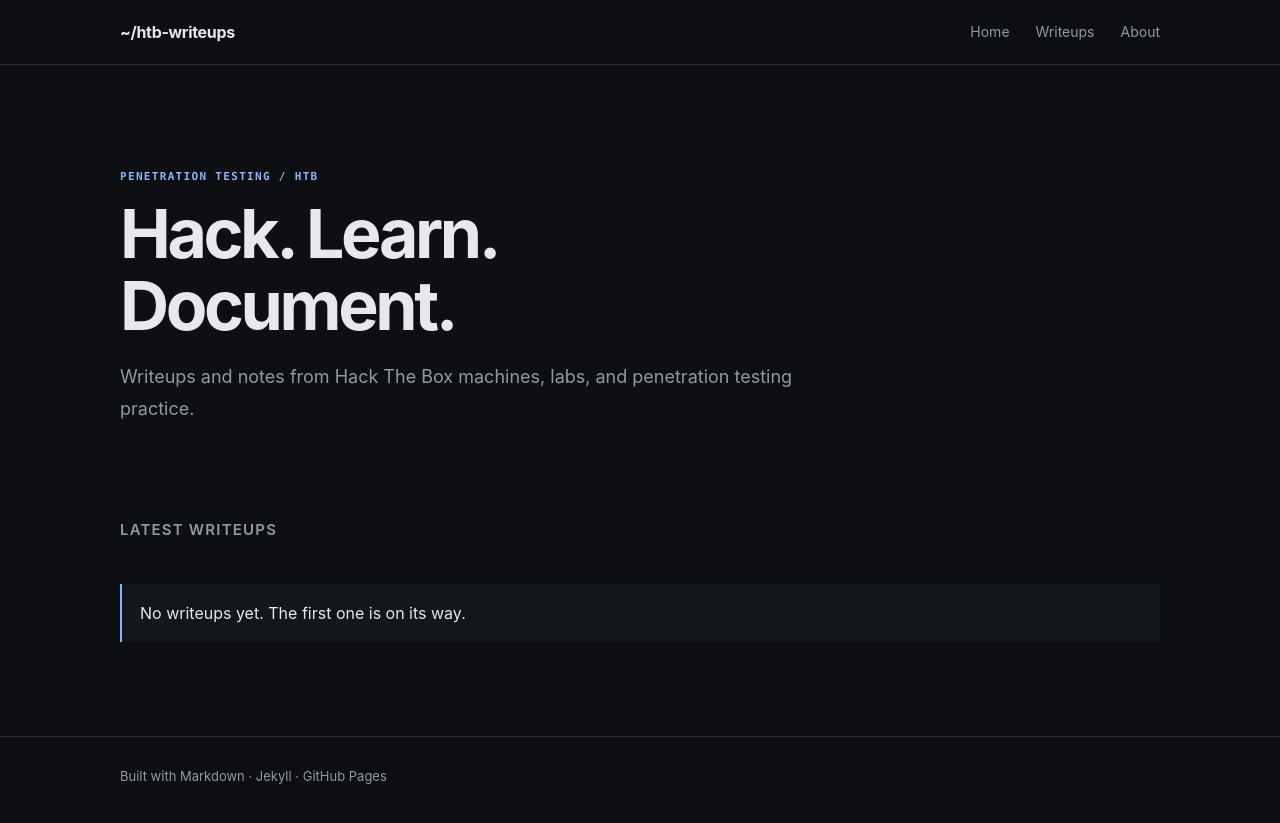
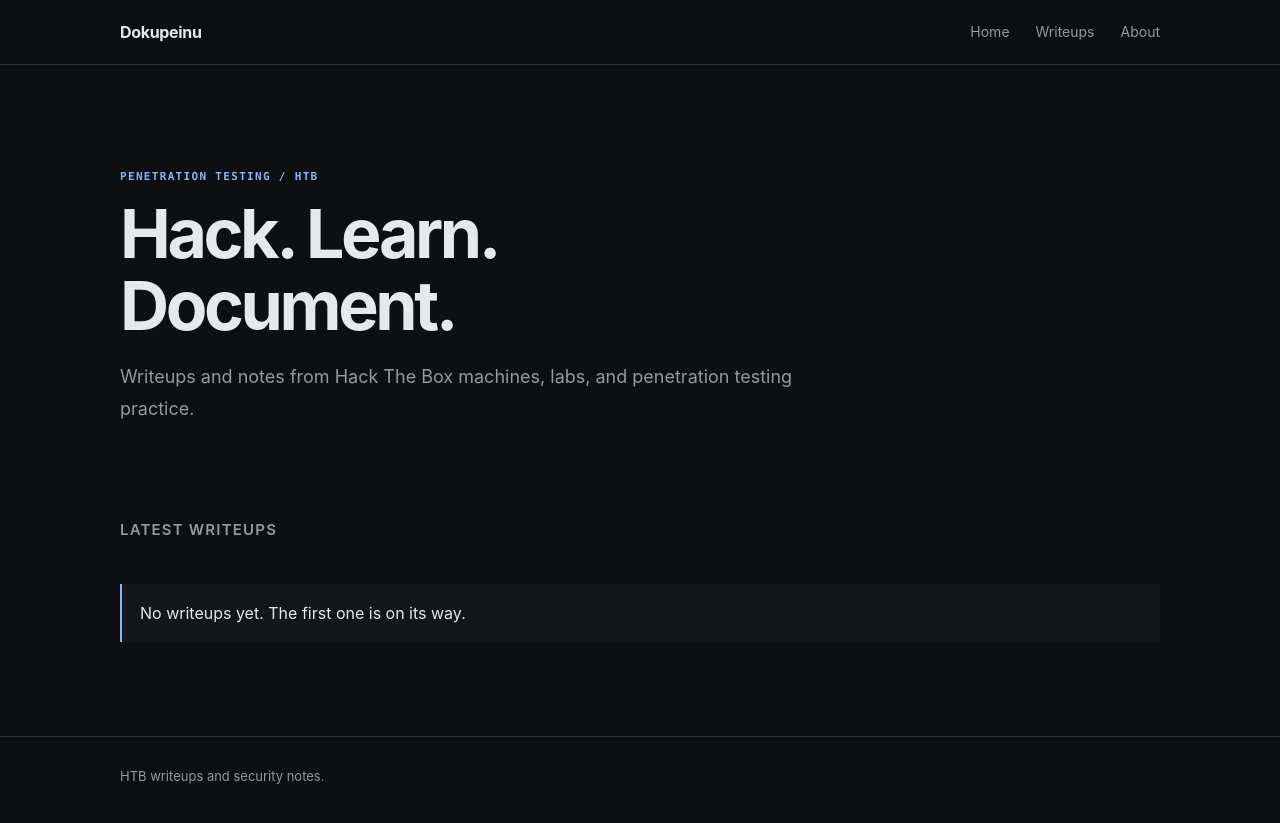
Before and after one commit to dokupeinu/HTB_Writeups, a Jekyll site: the page built from index.md, in a window 1280 px wide. Shown: the top 823 px of the page. Built offline with Jekyll 4.4.1, drawn with Linux system fonts in a browser that asks for light colours.

Commit message:
Simplify site navigation branding

```diff
--- a/_layouts/default.html
+++ b/_layouts/default.html
@@ -11,7 +11,7 @@
 <body>
   <header class="site-header">
     <div class="container nav">
-      <a class="brand" href="{{ '/' | relative_url }}">~/htb-writeups<span class="cursor">_</span></a>
+      <a class="brand" href="{{ '/' | relative_url }}">Dokupeinu</a>
       <nav>
         <a href="{{ '/' | relative_url }}">Home</a>
         <a href="{{ '/writeups/' | relative_url }}">Writeups</a>
@@ -23,7 +23,7 @@
   <main class="container">{{ content }}</main>
 
   <footer class="site-footer">
-    <div class="container">Built with Markdown · Jekyll · GitHub Pages</div>
+    <div class="container">HTB writeups and security notes.</div>
   </footer>
 </body>
 </html>
```
